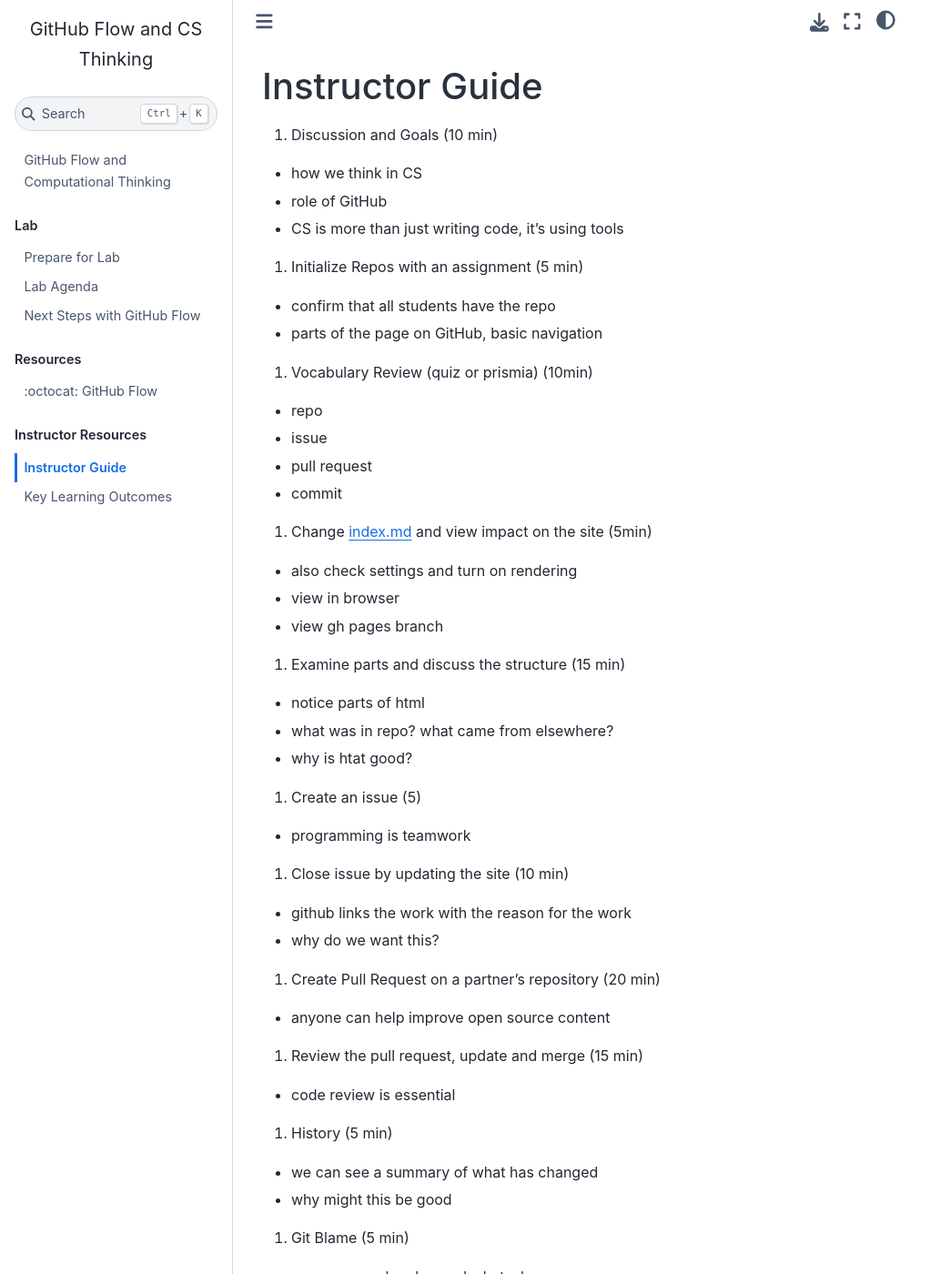
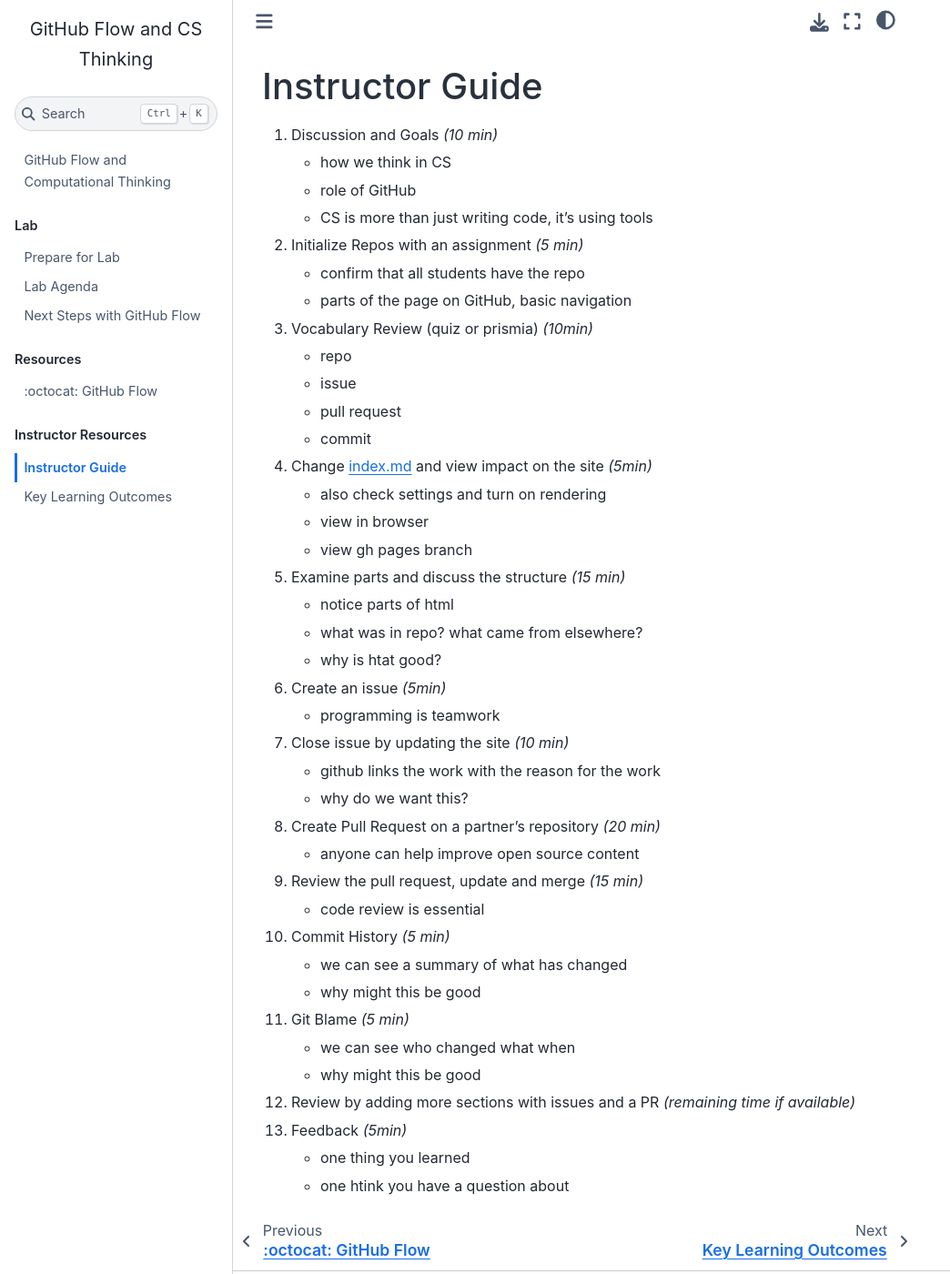
Before and after one commit to ml4sts/outreach-gh-cs-thinking, a Jupyter Book: the page built from instructor/guide.md, in a window 1280 px wide and 1400 px high. Shown: the whole window at 91% size, without its empty margins (0-1044 px from the left). Built offline with Jupyter Book 1.0.4 settings and Sphinx 7.4.7 and the Sphinx Book theme 1.1.4, drawn with Linux system fonts in a browser that asks for light colours; some of the changed text lies outside the part shown.

Commit message:
fix formatting

```diff
--- a/instructor/guide.md
+++ b/instructor/guide.md
@@ -1,40 +1,54 @@
 # Instructor Guide
 
 
-1. Discussion and Goals (10 min)
-  - how we think in CS
-  - role of GitHub
-  - CS is more than just writing code, it's using tools
-1. Initialize Repos with an assignment (5 min)
-  - confirm that all students have the repo
-  - parts of the page on GitHub, basic navigation
-1. Vocabulary Review (quiz or prismia) (10min)
-  - repo
-  - issue
-  - pull request
-  - commit
-1. Change index.md and view impact on the site (5min)
-  - also check settings and turn on rendering
-  - view in browser
-  - view gh pages branch
-1. Examine parts and discuss the structure (15 min)
-  - notice parts of html
-  - what was in repo? what came from elsewhere?
-  - why is htat good?
-1. Create an issue (5)
-  - programming is teamwork
-1. Close issue by updating the site (10 min)
-  - github links the work with the reason for the work
-  - why do we want this?
-1. Create Pull Request on a partner's repository (20 min)
-  - anyone can help improve open source content
-1. Review the pull request, update and merge (15 min)
-  - code review is essential
-1. History (5 min)
-  - we can see a summary of what has changed
-  - why might this be good
-1. Git Blame (5 min)
-  - we can see who changed what when
-  - why might this be good
-1. Review by adding more sections with issues and a PR (remaining time if available)
-1. Feedback (5min)
+1. Discussion and Goals *(10 min)*
+
+    - how we think in CS
+    - role of GitHub
+    - CS is more than just writing code, it's using tools
+1. Initialize Repos with an assignment *(5 min)*
+
+    - confirm that all students have the repo
+    - parts of the page on GitHub, basic navigation
+1. Vocabulary Review (quiz or prismia) *(10min)*
+
+    - repo
+    - issue
+    - pull request
+    - commit
+1. Change index.md and view impact on the site *(5min)*
+
+    - also check settings and turn on rendering
+    - view in browser
+    - view gh pages branch
+1. Examine parts and discuss the structure *(15 min)*
+
+    - notice parts of html
+    - what was in repo? what came from elsewhere?
+    - why is htat good?
+1. Create an issue *(5min)*
+
+    - programming is teamwork
+1. Close issue by updating the site *(10 min)*
+
+    - github links the work with the reason for the work
+    - why do we want this?
+1. Create Pull Request on a partner's repository *(20 min)*
+
+    - anyone can help improve open source content
+1. Review the pull request, update and merge *(15 min)*
+
+    - code review is essential
+1. Commit History *(5 min)*
+
+    - we can see a summary of what has changed
+    - why might this be good
+1. Git Blame *(5 min)*
+
+    - we can see who changed what when
+    - why might this be good
+1. Review by adding more sections with issues and a PR *(remaining time if available)*
+1. Feedback *(5min)*
+
+    - one thing you learned
+    - one htink you have a question about
```
